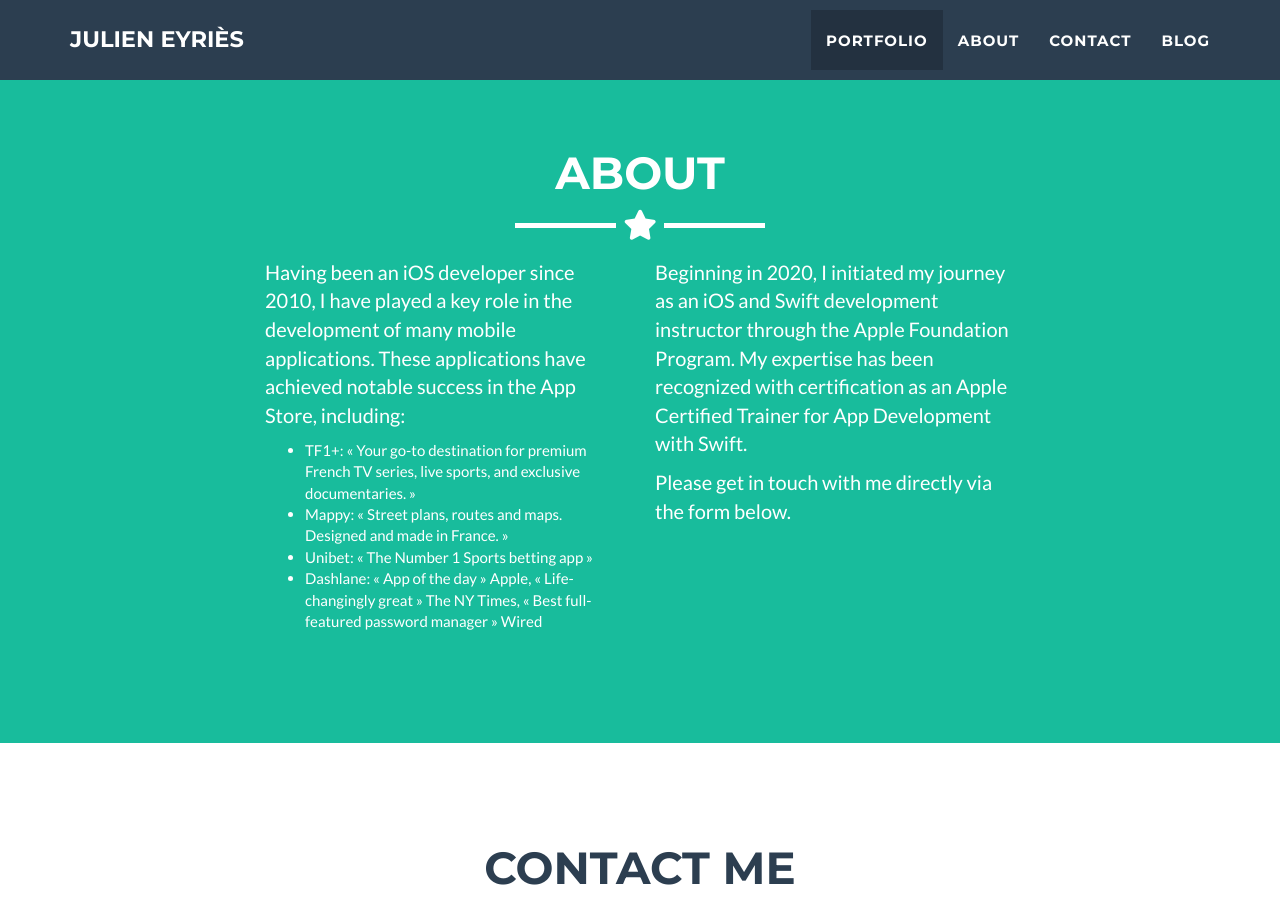
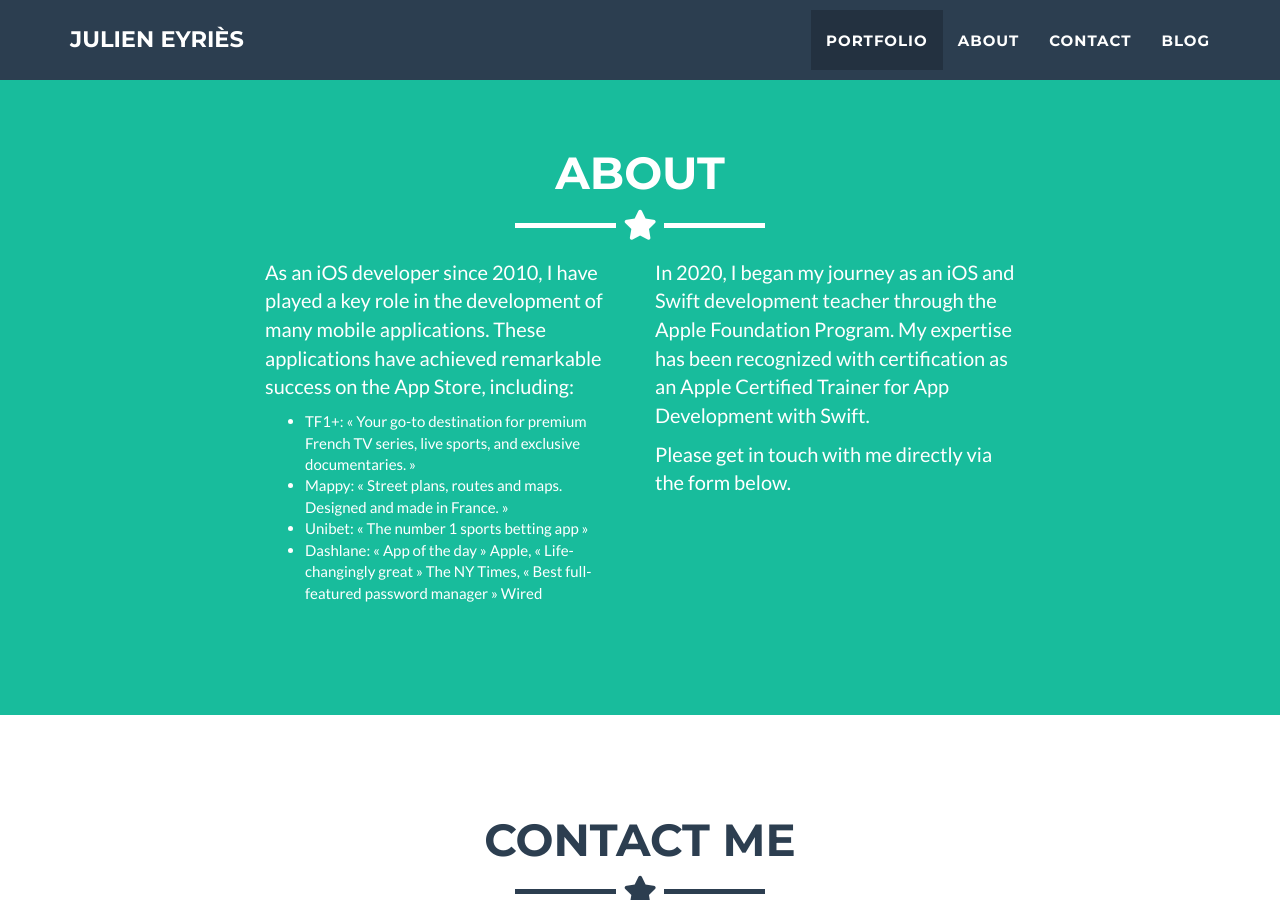
Before and after one commit to jeyries/jeyries.github.io, a Jekyll site: the page built from _posts/2022-01-01-tf1.markdown, in a window 1280 px wide and 900 px high, scrolled down 948 px. Built offline with Jekyll 4.4.1, drawn with Linux system fonts in a browser that asks for light colours.

Commit message:
fix text

```diff
--- a/_includes/about.html
+++ b/_includes/about.html
@@ -10,21 +10,19 @@
     <div class="row">
       <div class="col-lg-4 col-lg-offset-2">
 
-        <p>Having been an iOS developer since 2010, I have played a key role in the development of many mobile applications.
-          These applications have achieved notable success in the App Store, including:</p>
+        <p>As an iOS developer since 2010, I have played a key role in the development of many mobile applications. These applications have achieved remarkable success on the App Store, including:</p>
 
         <ul>
           <li>TF1+:  « Your go-to destination for premium French TV series, live sports, and exclusive documentaries. »</li>
           <li>Mappy: « Street plans, routes and maps. Designed and made in France. »</li>
-          <li>Unibet: « The Number 1 Sports betting app »</li>
+          <li>Unibet: « The number 1 sports betting app »</li>
           <li>Dashlane: « App of the day » Apple, « Life-changingly great » The NY Times, « Best full-featured password manager » Wired</li>
         </ul>
 
       </div>
       <div class="col-lg-4">
 
-        <p>Beginning in 2020, I initiated my journey as an iOS and Swift development instructor through the Apple Foundation Program.
-          My expertise has been recognized with certification as an Apple Certified Trainer for App Development with Swift.</p>
+        <p>In 2020, I began my journey as an iOS and Swift development teacher through the Apple Foundation Program. My expertise has been recognized with certification as an Apple Certified Trainer for App Development with Swift.</p>
 
         <p>Please get in touch with me directly via the form below.</p>
 
--- a/_posts/2021-01-01-mappy.markdown
+++ b/_posts/2021-01-01-mappy.markdown
@@ -7,9 +7,9 @@ alt: image-alt
 project-date: 2021
 client: Mappy
 category: iOS Developer
-description: "I developed and packaged a Map and Navigation SDK derived from the Mappy codebase and offered support to external customers. This SDK utilizes the MapBox library."
+description: "Developed and packaged a map and navigation SDK derived from the Mappy codebase and provided support to external customers. This SDK uses the MapBox library."
 ---
 
 ## 2021 - iOS Developer - Mappy
 
-I developed and packaged a Map and Navigation SDK derived from the Mappy codebase and offered support to external customers. This SDK utilizes the MapBox library.
+Developed and packaged a map and navigation SDK derived from the Mappy codebase and provided support to external customers. This SDK uses the MapBox library.
```
Also changed, not shown: _posts/2016-01-01-dashlane.markdown (+4 -4 lines), _posts/2019-01-01-unibet.markdown (+6 -6 lines), _posts/2022-01-01-tf1.markdown (+11 -10 lines), _posts/2000-01-01-classic-4.markdown (renamed from _posts/2000-01-01-connect-4.markdown).
